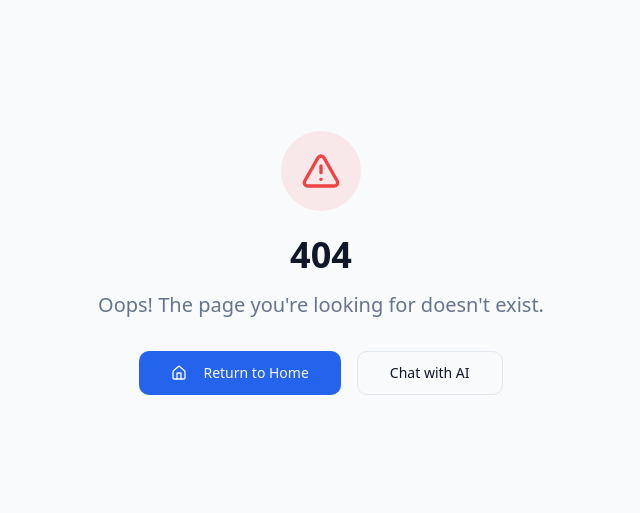
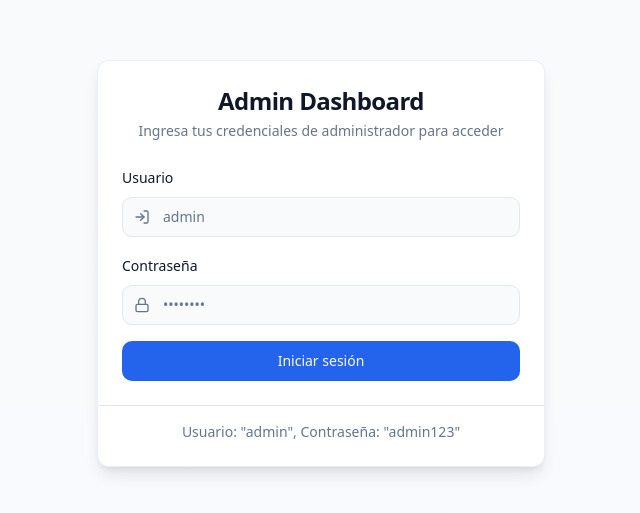
Before and after one commit to joseamaya/chatbot-canvas-connect, a React (Vite) app: page /login in a window 1280 px wide. Before the commit this address had no page. Shown: the part 137-650 px from the top of the page, without its empty margins (319-959 px from the left). Built offline with nearby package versions, Linux system fonts and the light colour scheme.

Commit message:
Add login to dashboard
Adds a login feature to the dashboard, restricting access to administrator users only.

```diff
--- a/src/App.tsx
+++ b/src/App.tsx
@@ -10,13 +10,16 @@ import { useState } from "react";
 import LandingPage from "./pages/LandingPage";
 import ChatPage from "./pages/ChatPage";
 import DashboardPage from "./pages/DashboardPage";
+import LoginPage from "./pages/LoginPage";
 import NotFound from "./pages/NotFound";
 
 // Context
 import { ChatContextProvider } from "./contexts/ChatContext";
+import { AuthProvider } from "./contexts/AuthContext";
 
 // Components
 import { MobileNavigation } from "./components/MobileNavigation";
+import { ProtectedRoute } from "./components/ProtectedRoute";
 
 const queryClient = new QueryClient();
 
@@ -30,15 +33,22 @@ const App = () => {
           <Toaster />
           <Sonner />
           <BrowserRouter>
+            <AuthProvider>
               <div className="relative min-h-screen">
                 <Routes>
                   <Route path="/" element={<LandingPage />} />
                   <Route path="/chat" element={<ChatPage />} />
-                <Route path="/dashboard/*" element={<DashboardPage />} />
+                  <Route path="/login" element={<LoginPage />} />
+                  <Route path="/dashboard/*" element={
+                    <ProtectedRoute>
+                      <DashboardPage />
+                    </ProtectedRoute>
+                  } />
                   <Route path="*" element={<NotFound />} />
                 </Routes>
                 <MobileNavigation isOpen={isNavOpen} setIsOpen={setIsNavOpen} />
               </div>
+            </AuthProvider>
           </BrowserRouter>
         </TooltipProvider>
       </ChatContextProvider>
--- /dev/null
+++ b/src/components/ProtectedRoute.tsx
@@ -0,0 +1,29 @@
+
+import { Navigate, useLocation } from 'react-router-dom';
+import { useAuth } from '@/contexts/AuthContext';
+
+interface ProtectedRouteProps {
+  children: React.ReactNode;
+}
+
+export const ProtectedRoute = ({ children }: ProtectedRouteProps) => {
+  const { isAuthenticated, isLoading } = useAuth();
+  const location = useLocation();
+
+  // Mostrar un indicador de carga mientras se verifica la autenticación
+  if (isLoading) {
+    return (
+      <div className="flex items-center justify-center min-h-screen">
+        <div className="animate-spin h-8 w-8 border-4 border-primary border-t-transparent rounded-full"></div>
+      </div>
+    );
+  }
+
+  // Redirigir al login si no está autenticado
+  if (!isAuthenticated) {
+    return <Navigate to="/login" state={{ from: location }} replace />;
+  }
+
+  // Si está autenticado, mostrar los hijos (componente protegido)
+  return <>{children}</>;
+};
--- /dev/null
+++ b/src/contexts/AuthContext.tsx
@@ -0,0 +1,117 @@
+
+import React, { createContext, useContext, useState, useEffect } from 'react';
+import { useNavigate } from 'react-router-dom';
+import { useToast } from '@/hooks/use-toast';
+
+// Tipos para nuestro contexto
+type User = {
+  id: string;
+  username: string;
+  role: 'admin' | 'user';
+};
+
+type AuthContextType = {
+  user: User | null;
+  isAuthenticated: boolean;
+  isLoading: boolean;
+  login: (username: string, password: string) => Promise<boolean>;
+  logout: () => void;
+};
+
+// Datos de administradores (en una aplicación real, esto estaría en una base de datos)
+const ADMIN_USERS = [
+  { id: '1', username: 'admin', password: 'admin123', role: 'admin' as const },
+  { id: '2', username: 'superadmin', password: 'super123', role: 'admin' as const }
+];
+
+// Crear el contexto
+const AuthContext = createContext<AuthContextType | undefined>(undefined);
+
+export const AuthProvider: React.FC<{ children: React.ReactNode }> = ({ children }) => {
+  const [user, setUser] = useState<User | null>(null);
+  const [isLoading, setIsLoading] = useState(true);
+  const navigate = useNavigate();
+  const { toast } = useToast();
+
+  // Verificar si hay una sesión guardada al cargar la aplicación
+  useEffect(() => {
+    const storedUser = localStorage.getItem('user');
+    if (storedUser) {
+      setUser(JSON.parse(storedUser));
+    }
+    setIsLoading(false);
+  }, []);
+
+  // Función de login
+  const login = async (username: string, password: string): Promise<boolean> => {
+    setIsLoading(true);
+
+    // Simular una llamada a la API con un pequeño retraso
+    return new Promise((resolve) => {
+      setTimeout(() => {
+        const foundUser = ADMIN_USERS.find(
+          u => u.username === username && u.password === password
+        );
+
+        if (foundUser) {
+          // Omitir la contraseña del objeto usuario
+          const { password, ...userWithoutPassword } = foundUser;
+          setUser(userWithoutPassword);
+          // Guardar en localStorage
+          localStorage.setItem('user', JSON.stringify(userWithoutPassword));
+
+          toast({
+            title: '¡Bienvenido!',
+            description: `Sesión iniciada como ${username}`,
+          });
+
+          setIsLoading(false);
+          resolve(true);
+        } else {
+          toast({
+            title: 'Error de inicio de sesión',
+            description: 'Credenciales incorrectas',
+            variant: 'destructive',
+          });
+
+          setIsLoading(false);
+          resolve(false);
+        }
+      }, 800); // Pequeño retraso para simular una API
+    });
+  };
+
+  // Función de logout
+  const logout = () => {
+    setUser(null);
+    localStorage.removeItem('user');
+    toast({
+      title: 'Sesión cerrada',
+      description: 'Has cerrado sesión correctamente',
+    });
+    navigate('/login');
+  };
+
+  return (
+    <AuthContext.Provider
+      value={{
+        user,
+        isAuthenticated: !!user,
+        isLoading,
+        login,
+        logout,
+      }}
+    >
+      {children}
+    </AuthContext.Provider>
+  );
+};
+
+// Hook personalizado para usar el contexto de autenticación
+export const useAuth = () => {
+  const context = useContext(AuthContext);
+  if (context === undefined) {
+    throw new Error('useAuth debe ser usado dentro de un AuthProvider');
+  }
+  return context;
+};
--- a/src/pages/DashboardPage.tsx
+++ b/src/pages/DashboardPage.tsx
@@ -14,6 +14,7 @@ import {
   ChevronLeft,
   Menu,
   X,
+  LogOut,
 } from "lucide-react";
 import { cn } from "@/lib/utils";
 import { DashboardGeneral } from "@/components/dashboard/DashboardGeneral";
@@ -21,11 +22,13 @@ import { DashboardMessages } from "@/components/dashboard/DashboardMessages";
 import { DashboardSettings } from "@/components/dashboard/DashboardSettings";
 import { DashboardUsers } from "@/components/dashboard/DashboardUsers";
 import { DashboardData } from "@/components/dashboard/DashboardData";
+import { useAuth } from "@/contexts/AuthContext";
 
 const DashboardPage = () => {
   const [isSidebarOpen, setIsSidebarOpen] = useState(false);
   const location = useLocation();
   const navigate = useNavigate();
+  const { user, logout } = useAuth();
 
   const isActive = (path: string) => {
     return location.pathname === path || location.pathname.startsWith(`${path}/`);
@@ -117,11 +120,25 @@ const DashboardPage = () => {
           />
         </nav>
 
-        <div className="p-4 border-t mt-auto">
+        <div className="p-4 border-t space-y-2">
+          {user && (
+            <div className="px-3 py-2 rounded-md text-sm font-medium text-muted-foreground">
+              <span className="block text-foreground">
+                {user.username}
+              </span>
+              <span className="text-xs">
+                Administrador
+              </span>
+            </div>
+          )}
+          <Button variant="outline" className="w-full justify-start" onClick={logout}>
+            <LogOut className="mr-2 h-4 w-4" />
+            Cerrar sesión
+          </Button>
           <Link to="/" onClick={closeSidebar}>
             <Button variant="outline" className="w-full justify-start">
               <Home className="mr-2 h-4 w-4" />
-              Back to Home
+              Volver al inicio
             </Button>
           </Link>
         </div>
@@ -133,6 +150,20 @@ const DashboardPage = () => {
         <header className="hidden md:flex items-center justify-between p-4 border-b bg-background/90 backdrop-blur-md sticky top-0 z-10">
           <h1 className="font-bold text-xl">Dashboard</h1>
           <div className="flex items-center gap-2">
+            {user && (
+              <div className="mr-4 text-sm">
+                <span className="font-medium">
+                  {user.username}
+                </span>
+                <span className="text-muted-foreground ml-2">
+                  (Administrador)
+                </span>
+              </div>
+            )}
+            <Button variant="outline" size="sm" onClick={logout}>
+              <LogOut className="mr-2 h-4 w-4" />
+              Salir
+            </Button>
             <Link to="/chat">
               <Button variant="outline" size="sm">
                 <MessageSquare className="mr-2 h-4 w-4" />
--- /dev/null
+++ b/src/pages/LoginPage.tsx
@@ -0,0 +1,112 @@
+
+import { useState } from 'react';
+import { useNavigate, useLocation, Navigate } from 'react-router-dom';
+import { useAuth } from '@/contexts/AuthContext';
+import { Button } from '@/components/ui/button';
+import { Input } from '@/components/ui/input';
+import { Label } from '@/components/ui/label';
+import { Card, CardHeader, CardTitle, CardDescription, CardContent, CardFooter } from '@/components/ui/card';
+import { LogIn, Lock } from 'lucide-react';
+
+const LoginPage = () => {
+  const [username, setUsername] = useState('');
+  const [password, setPassword] = useState('');
+  const [isSubmitting, setIsSubmitting] = useState(false);
+  const { login, isAuthenticated } = useAuth();
+  const navigate = useNavigate();
+  const location = useLocation();
+
+  // Obtener la ruta a la que se intentaba acceder (si existe)
+  const from = location.state?.from?.pathname || '/dashboard';
+
+  // Si ya está autenticado, redirigir al dashboard
+  if (isAuthenticated) {
+    return <Navigate to="/dashboard" replace />;
+  }
+
+  const handleSubmit = async (e: React.FormEvent) => {
+    e.preventDefault();
+
+    if (!username || !password) {
+      return;
+    }
+
+    setIsSubmitting(true);
+
+    try {
+      const success = await login(username, password);
+      if (success) {
+        navigate(from, { replace: true });
+      }
+    } finally {
+      setIsSubmitting(false);
+    }
+  };
+
+  return (
+    <div className="min-h-screen flex items-center justify-center p-4 bg-gradient-to-b from-background to-secondary/10">
+      <Card className="w-full max-w-md shadow-lg border-primary/10">
+        <CardHeader className="space-y-1 text-center">
+          <CardTitle className="text-2xl font-bold">Admin Dashboard</CardTitle>
+          <CardDescription>
+            Ingresa tus credenciales de administrador para acceder
+          </CardDescription>
+        </CardHeader>
+        <CardContent>
+          <form onSubmit={handleSubmit} className="space-y-4">
+            <div className="space-y-2">
+              <Label htmlFor="username">Usuario</Label>
+              <div className="relative">
+                <Input
+                  id="username"
+                  placeholder="admin"
+                  value={username}
+                  onChange={(e) => setUsername(e.target.value)}
+                  className="pl-10"
+                  required
+                />
+                <LogIn className="absolute left-3 top-3 h-4 w-4 text-muted-foreground" />
+              </div>
+            </div>
+            <div className="space-y-2">
+              <Label htmlFor="password">Contraseña</Label>
+              <div className="relative">
+                <Input
+                  id="password"
+                  type="password"
+                  placeholder="••••••••"
+                  value={password}
+                  onChange={(e) => setPassword(e.target.value)}
+                  className="pl-10"
+                  required
+                />
+                <Lock className="absolute left-3 top-3 h-4 w-4 text-muted-foreground" />
+              </div>
+            </div>
+            <Button
+              type="submit"
+              className="w-full"
+              disabled={isSubmitting}
+            >
+              {isSubmitting ? (
+                <>
+                  <span className="mr-2 h-4 w-4 animate-spin rounded-full border-2 border-background border-t-transparent"></span>
+                  Verificando...
+                </>
+              ) : (
+                'Iniciar sesión'
+              )}
+            </Button>
+          </form>
+        </CardContent>
+        <CardFooter className="border-t pt-4 text-center">
+          <p className="text-sm text-muted-foreground w-full">
+            Usuario: "admin", Contraseña: "admin123"
+          </p>
+        </CardFooter>
+      </Card>
+    </div>
+  );
+};
+
+export default LoginPage;
```
Lines whose indentation alone changed are shown as unchanged.
